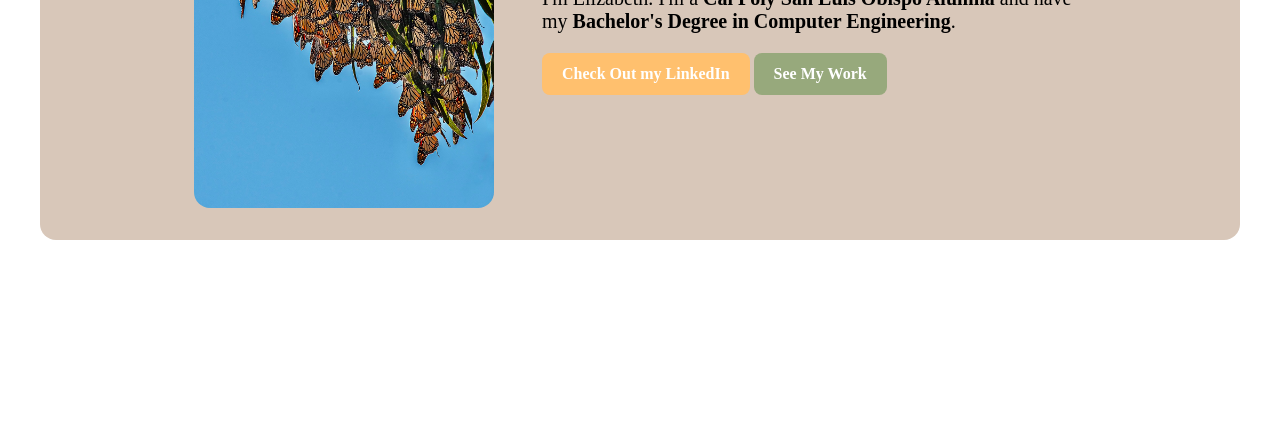
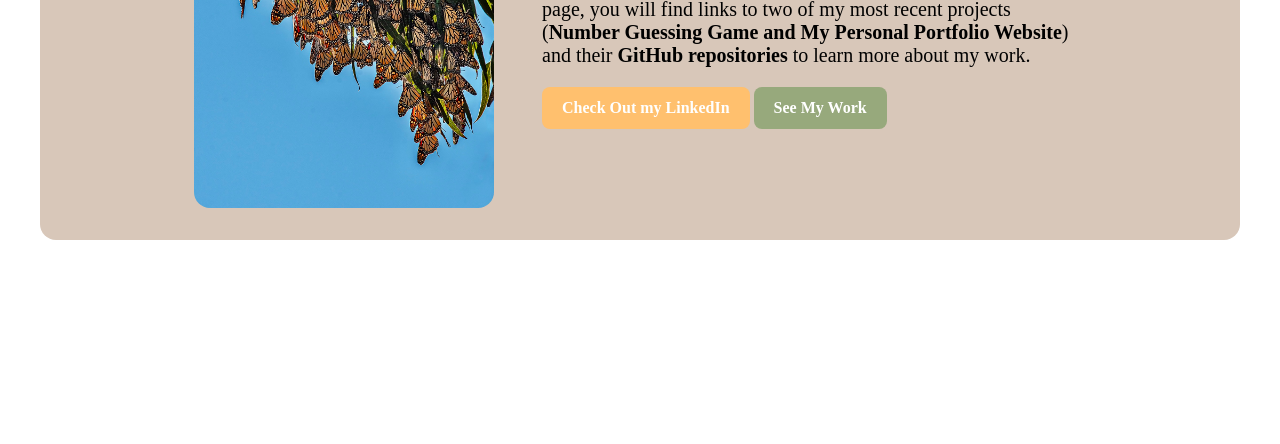
Before and after one commit to ElizabethAce/Elizabeth-s-Website, a plain HTML site: page index.html in a window 1280 px wide. Shown: the part 356-800 px from the top of the page. Drawn offline with Linux system fonts and the light colour scheme.

Commit message:
Version 0.2.2 - Added text into paragraph section

```diff
--- a/index.html
+++ b/index.html
@@ -35,6 +35,8 @@
                     <p>
                         I'm Elizabeth. I'm a <strong>Cal Poly San Luis Obispo Alumna</strong>
                         and have my <strong>Bachelor's Degree in Computer Engineering</strong>.
+                        In this web page, you will find links to two of my most recent projects (<strong>Number Guessing Game and My Personal Portfolio Website</strong>)
+                        and their <strong>GitHub repositories</strong> to learn more about my work.
                     </p>
 
                     <!-- Call-to-action buttons -->
```
Also changed, not shown: 1 other file.
